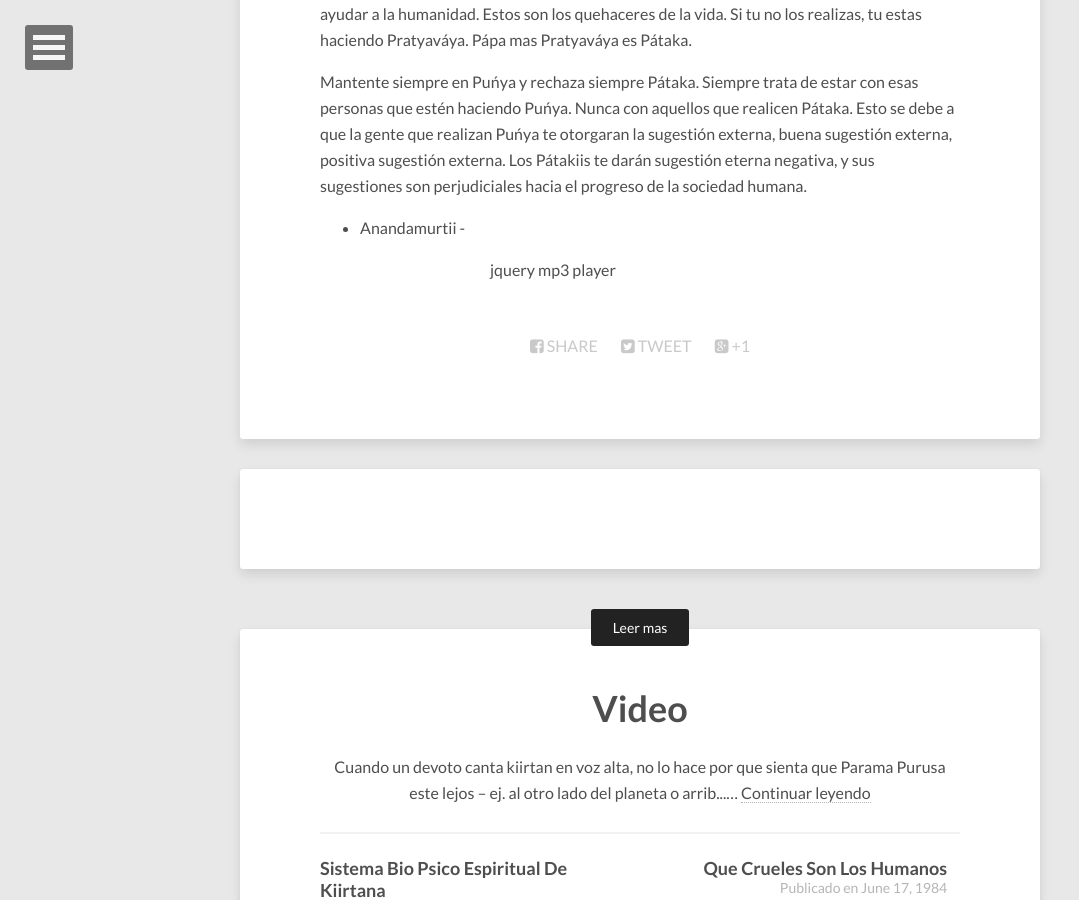
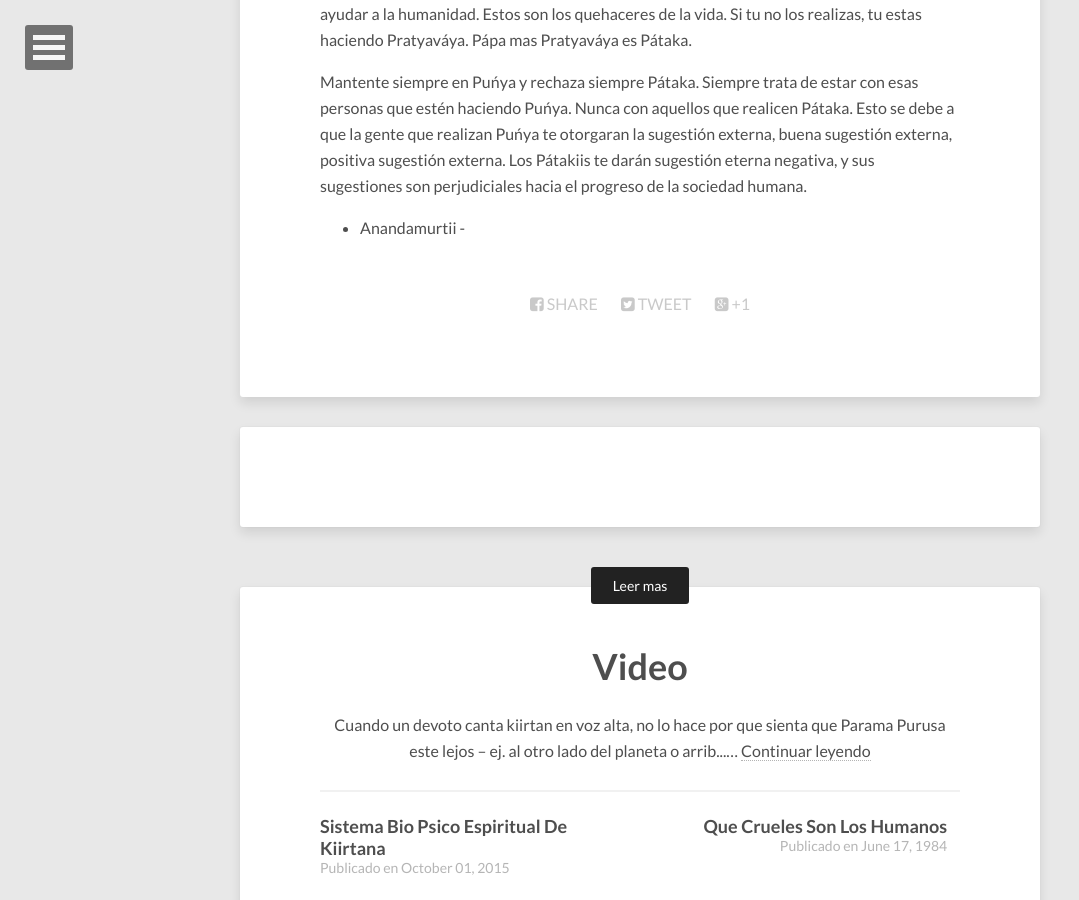
Before and after one commit to anandamurtiidiscursos/anandamurtiidiscursos.github.io, a Jekyll site: the page built from _posts/1979-08-23-Autosugestion-y-Sugestion-Externa.md, in a window 1280 px wide and 900 px high, scrolled down 3709 px. Shown: the whole window, without its empty margins (0-1079 px from the left). Built offline with Jekyll 4.4.1, drawn with Linux system fonts in a browser that asks for light colours; nearby versions of some CDN libraries; comment, search, counter and statistics services are not loaded.

Commit message:
Updated 1979-08-23-Autosugestion-y-Sugestion-Externa.md

```diff
--- a/_posts/1979-08-23-Autosugestion-y-Sugestion-Externa.md
+++ b/_posts/1979-08-23-Autosugestion-y-Sugestion-Externa.md
@@ -2,6 +2,7 @@
 published: true
 layout: post
 ---
+
 
 
 
@@ -53,12 +54,3 @@ Y siempre rechaza la Sauṋga de Pátakiis quienes estén enganchados a Pátak
 Mantente siempre en Puńya y rechaza siempre Pátaka. Siempre trata de estar con esas personas que estén haciendo Puńya. Nunca con aquellos que realicen Pátaka. Esto se debe a que la gente que realizan Puńya te otorgaran la sugestión externa, buena sugestión externa, positiva sugestión externa. Los Pátakiis te darán sugestión eterna negativa, y sus sugestiones son perjudiciales hacia el progreso de la sociedad humana.
 
 - Anandamurtii -
-
-<div id="amazingaudioplayer-1" style="display:block;position:relative;width:300px;height:auto;margin:0px auto 0px;">
-        <ul class="amazingaudioplayer-audios" style="display:none;">
-            <li data-artist="" data-title="Autosugestion y sugestion externa" data-album="" data-info="" data-image="audios/avatar.jpg" data-duration="0">
-                <div class="amazingaudioplayer-source" data-src="http://anandamurtiidiscursos.hol.es/Audios/Autosugestion%20y%20Sugestion%20Externa.mp3" data-type="audio/mpeg" />
-            </li>
-        </ul>
-        <div class="amazingaudioplayer-engine"><a href="http://amazingaudioplayer.com" title="html5 audio player">jquery mp3 player</a></div>
-    </div>
```
